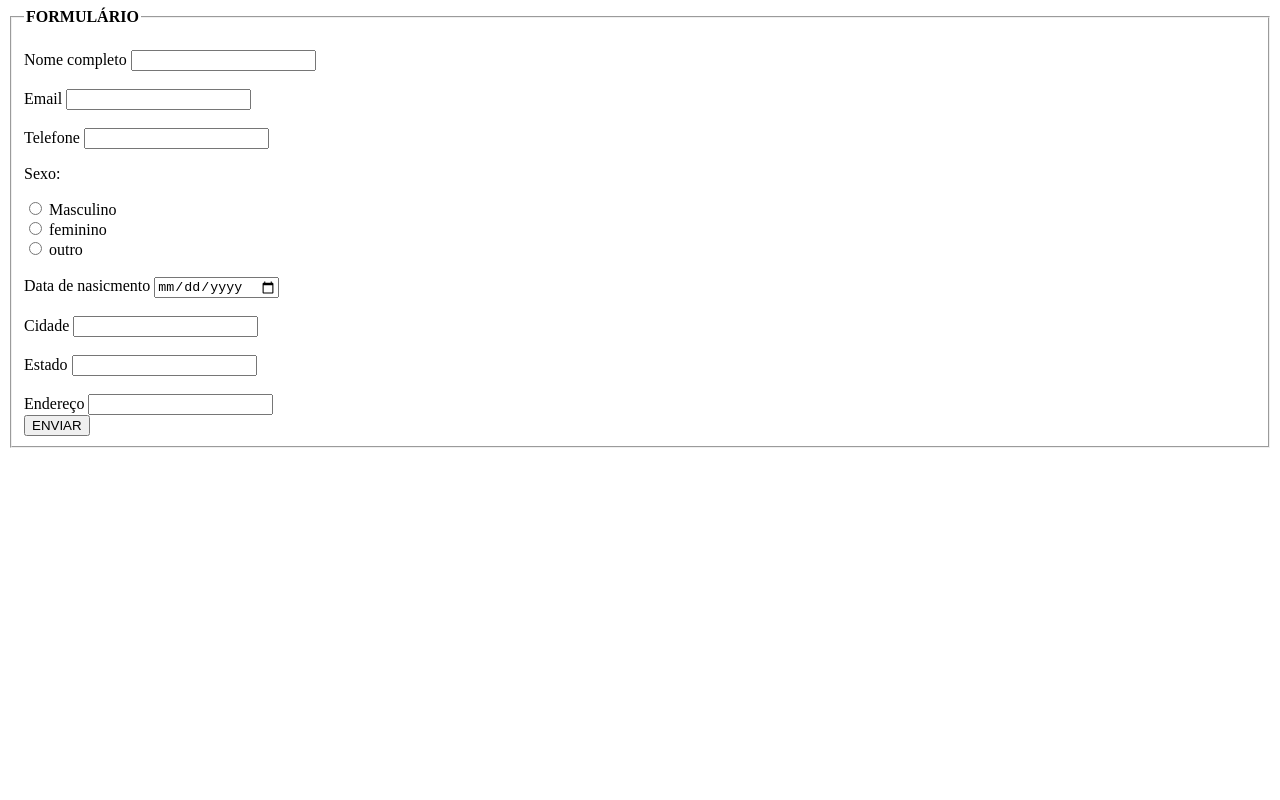
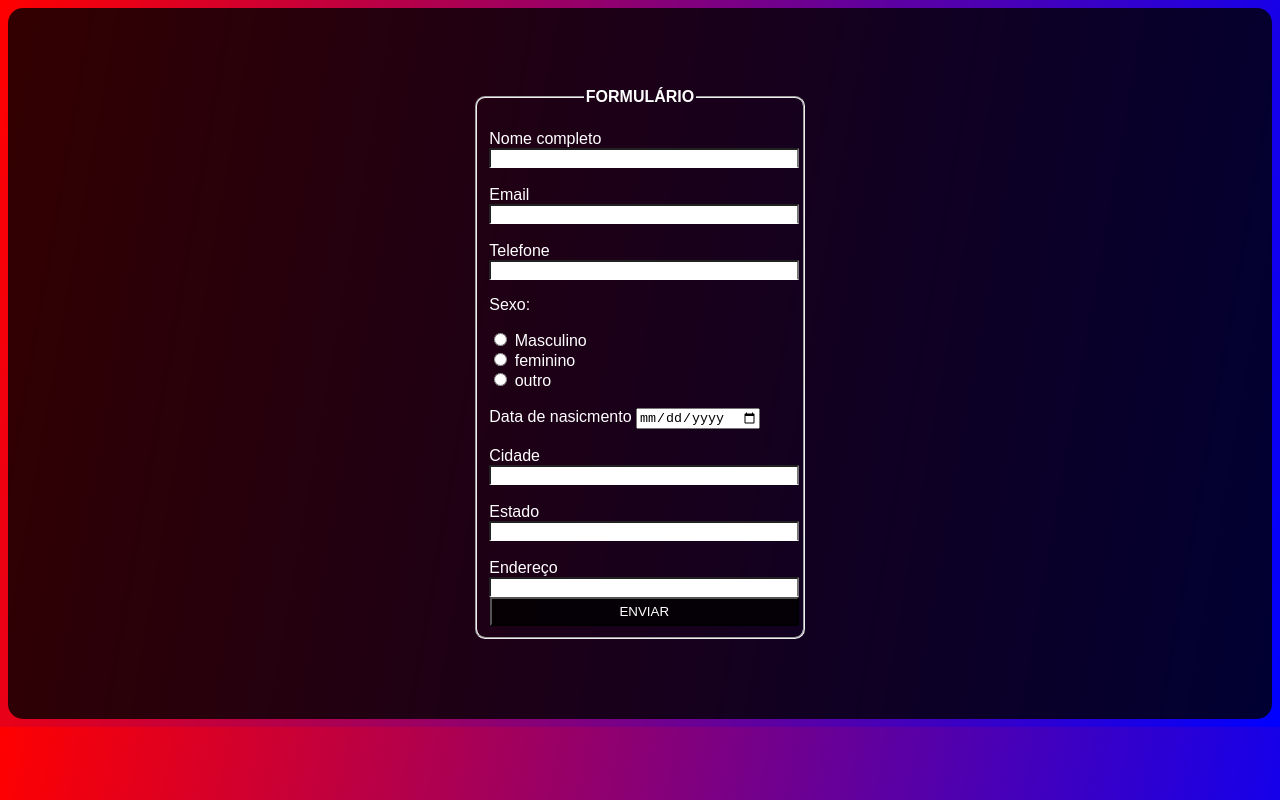
Before and after one commit to Eric-Developer/cadastro-2.0, a plain HTML site: page index.html in a window 1280 px wide. Drawn offline with Linux system fonts and the light colour scheme; the site is published under a folder, as on GitHub Pages, so addresses that start at the root find nothing.

Commit message:
cadastro 2.0

```diff
--- a/index.html
+++ b/index.html
@@ -5,7 +5,7 @@
     <meta http-equiv="X-UA-Compatible" content="IE=edge">
     <meta name="viewport" content="width=device-width, initial-scale=1.0">
     <title>cadastro 2.0</title>
-    <link rel="stylesheet" href="/css/cadastro2.0.css">
+    <link rel="stylesheet" href="cadastro2.0.css">
 </head>
 <body>
     <div class="div-principal">
```
Also changed, not shown: cadastro2.0.css (renamed from css/cadastro2.0.css).
